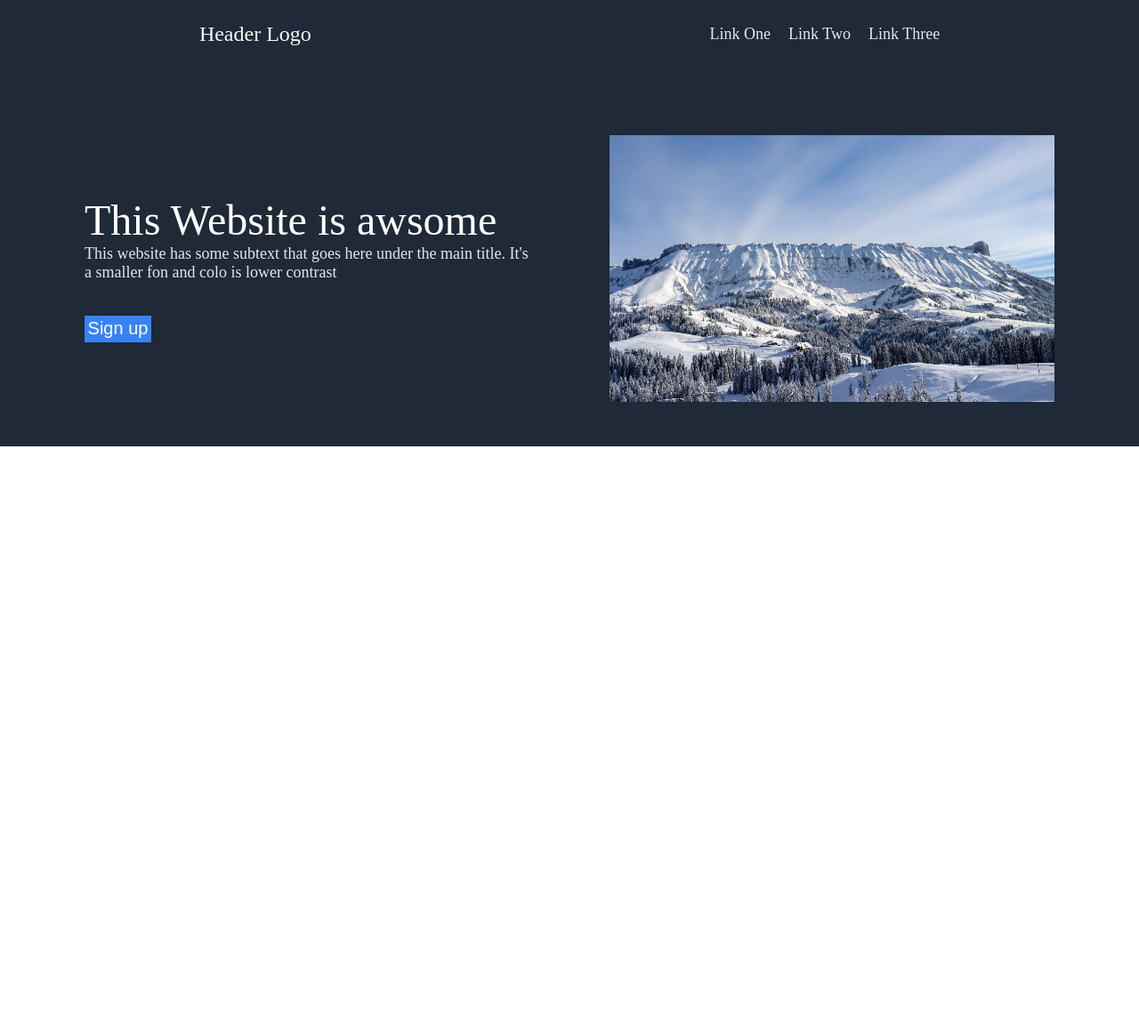
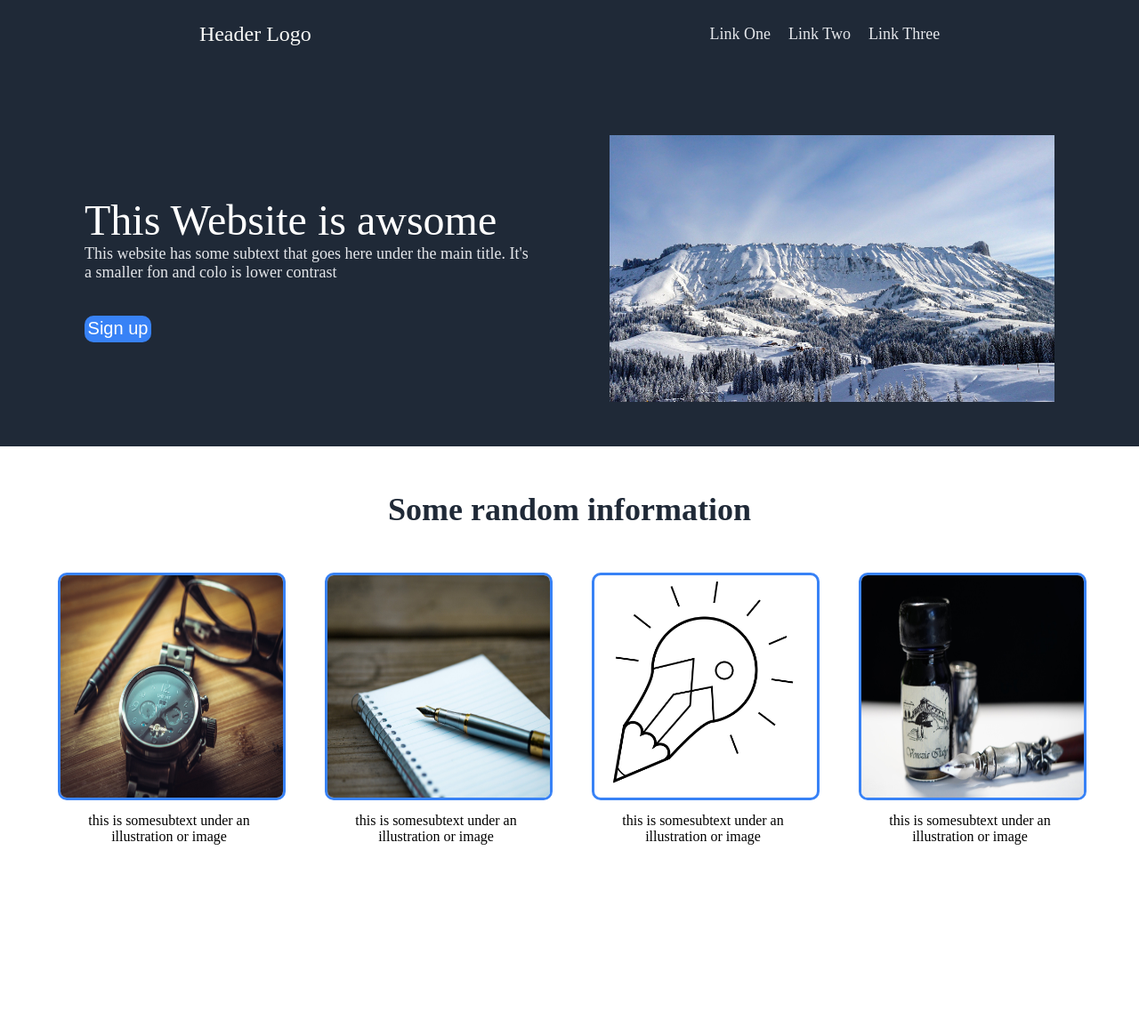
Before and after one commit to Blank127/Project-Landing-Page, a plain HTML site: page index.html in a window 1280 px wide. Shown: the whole page at 89% size. Before the commit the page ends 800 px from the top, so only its background shows below. Drawn offline with Linux system fonts and the light colour scheme.

Commit message:
Complet body 2

```diff
--- a/index.html
+++ b/index.html
@@ -35,10 +35,32 @@
             </div>
         </div>
         <div class="Body-1-Right">
-            <img src="./images/mountains-gad8ef86c9_1920.jpg" alt="mountain">
+            <img src="./images/mountains-gad8ef86c9_1920.jpg" alt="">
         </div>
     </div>
 
-
+    <div class="Body-2">
+        <div class="Body-2-Top">
+            Some random information
+        </div>
+        <div class="Body-2-Mid">
+            <div>
+                <img src="./images/clock-1461689_1920.jpg" alt="">
+                <div>this is somesubtext under an illustration or image</div>
+            </div>
+            <div>
+                <img src="./images/fountain-pen-1851096_1920.jpg" alt="">
+                <div>this is somesubtext under an illustration or image</div>
+            </div>
+            <div>
+                <img src="./images/icon-4017417_1920.png" alt="">
+                <div>this is somesubtext under an illustration or image</div>
+            </div>
+            <div>
+                <img src="./images/ink-5067880_1920.jpg" alt="">
+                <div>this is somesubtext under an illustration or image</div>
+            </div>
+        </div>
+    </div>
 </body>
 </html>
--- a/style.css
+++ b/style.css
@@ -73,4 +73,44 @@
     align-items: center;
     justify-content: center;
     font-size: 20px;
+    border-radius: 10px;
 }
+
+.Body-2{
+    display: flex;
+    flex-direction: column;
+    align-items: center;
+    justify-content: center;
+}
+
+.Body-2-Top{
+    display: flex;
+    font-size: 36px;
+    font-weight: 800;
+    color: #1f2937;
+    margin-top: 50px;
+    margin-bottom: 50px;
+}
+
+.Body-2-Mid{
+    display: flex;
+    flex-direction: row;
+    align-items: center;
+    justify-content: space-evenly;
+    gap: 50px;
+}
+
+.Body-2-Mid img{
+    width: 250px;
+    height: 250px;
+    border: #3882f6 solid;
+    border-radius: 10px;
+    margin-bottom: 10px;
+}
+
+.Body-2-Mid div{
+    align-items: center;
+    text-align: center;
+    width: 250px;
+    height: 250px;
+}
```
